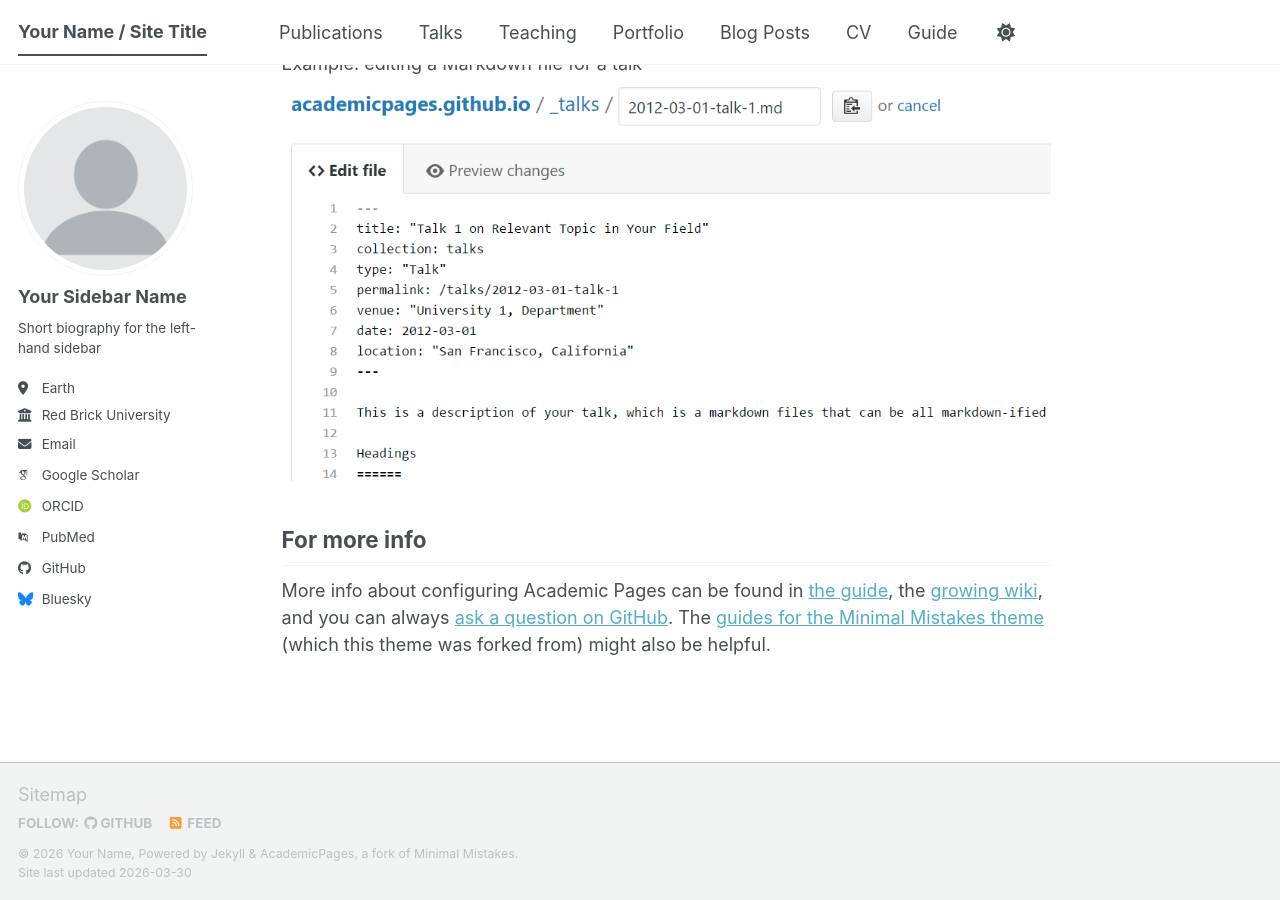
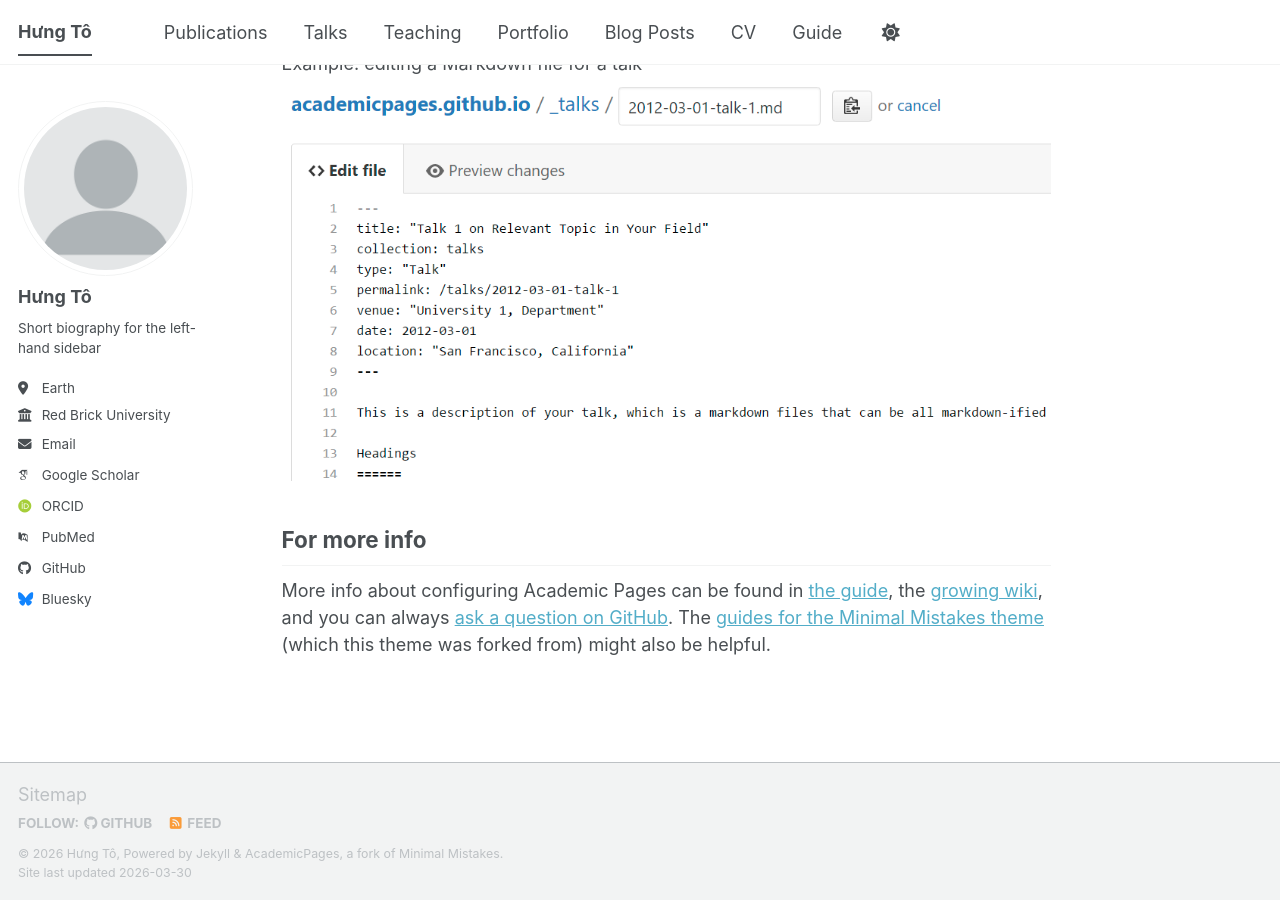
Before and after one commit to hungto3112/hungto3112.github.io, a Jekyll site: the page built from _pages/about.md, in a window 1280 px wide and 900 px high, scrolled down 2720 px. Built offline with Jekyll 4.4.1, drawn with Linux system fonts in a browser that asks for light colours; some web fonts are replaced; a script bundle is joined from its source files by our own code; library files that are not in the unit come from our copies.

Commit message:
Change site title and author details
Updated personal information in the site configuration.

```diff
--- a/_config.yml
+++ b/_config.yml
@@ -9,11 +9,11 @@
 # Basic Site Settings
 locale                   : "en-US"
 site_theme               : "default" # The available themes options are "default", "air", "sunrise", "mint", "dirt" and "contrast"
-title                    : "Your Name / Site Title"
+title                    : "Hưng Tô"
 title_separator          : "-"
-name                     : &name "Your Name"
-description              : &description "Your Name's academic portfolio"   # Update this with a general description of your site, this is the default if not overridden by a page
-url                      : https://academicpages.github.io # The base hostname & protocol for your site e.g. "https://[your GitHub username].github.io",
+name                     : &name "Hưng Tô"
+description              : &description "Hưng Tô's academic portfolio"   # Update this with a general description of your site, this is the default if not overridden by a page
+url                      : https://hungto3112.github.io # The base hostname & protocol for your site e.g. "https://[your GitHub username].github.io",
                                                            # or if you already have some other page hosted on Github then use "https://[your GitHub username].github.io/[Your Repo Name]"
 baseurl                  : "" # the subpath of your site, e.g. "/blog"
 repository               : "academicpages/academicpages.github.io"
@@ -24,7 +24,7 @@
 author:
   # Biographic information
   avatar           : "profile.png"
-  name             : "Your Sidebar Name"
+  name             : "Hưng Tô"
   pronouns         : # example: "she/her"
   bio              : "Short biography for the left-hand sidebar"
   location         : "Earth"
```
